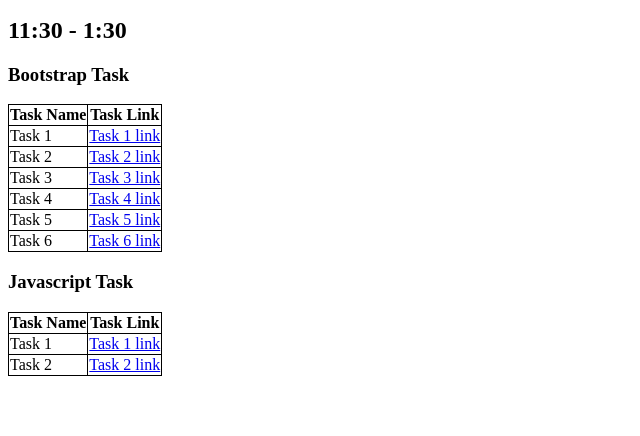
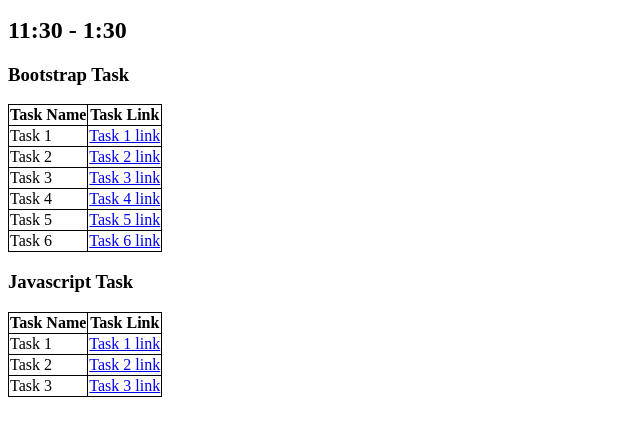
Before and after one commit to NehaSharma4122/MERN_Fullstack_Tasks2, a plain HTML site: page index.html in a window 1280 px wide. Shown: the part 110-546 px from the top of the page, without its empty margins (0-640 px from the left). Drawn offline with Linux system fonts and the light colour scheme.

Commit message:
seccommit

```diff
--- a/index.html
+++ b/index.html
@@ -82,6 +82,12 @@
                 <a href="./JAVASCRIPTTASK/TASK2.html">Task 2 link</a>
             </td>
         </tr>
+        <tr>
+            <td>Task 3</td>
+            <td>
+                <a href="./JAVASCRIPTTASK/TASK3.html">Task 3 link</a>
+            </td>
+        </tr>
     </table>
 </body>
 
```
